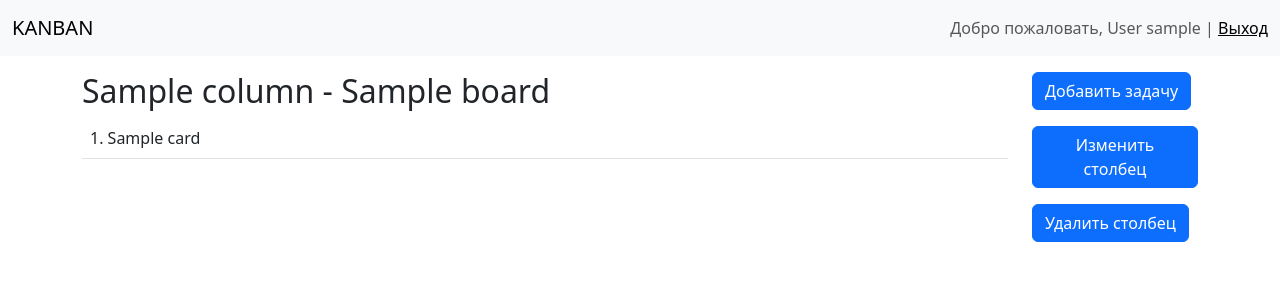
After one commit to miirld/kanban_desk, a Django app: page /board/1/column/1/ in a window 1280 px wide. The commit adds this page. Shown: the top 300 px of the page. Run offline with Django 3.2, Linux system fonts and the light colour scheme; a user stored in the database is signed in; tables that the repository leaves empty hold one stand-in row (values such as "Sample post").

Commit message:
Добавлены формы обновления и удаления досок, столбцов и задач

```diff
--- a/management_site/kanban/models.py
+++ b/management_site/kanban/models.py
@@ -2,6 +2,7 @@ from django.db import models
 
 from management_site import settings
 from django.urls import reverse
+from django.core.validators import MaxValueValidator, MinValueValidator
 
 
 class Board(models.Model):
@@ -35,7 +36,8 @@ class Column(models.Model):
     name = models.CharField(max_length=50, verbose_name='Наименование')
     board = models.ForeignKey(Board, on_delete=models.CASCADE, related_name='columns',
                               verbose_name='Доска')
-    position = models.PositiveIntegerField(default=0, verbose_name='Позиция')
+    position = models.PositiveIntegerField(verbose_name='Позиция',
+                                           validators=[MinValueValidator(1), MaxValueValidator(5)])
 
     class Meta:
         ordering = ["board", "position"]
@@ -44,12 +46,15 @@ class Column(models.Model):
         constraints = [
             models.UniqueConstraint(
                 fields=['board', 'position'],
-                name='unique position'
+                name='unique column position'
             )
         ]
 
+    def get_absolute_url(self):
+        return reverse('view-column', kwargs={'pk': self.pk})
+
     def __str__(self):
-        return f"{self.name}-{self.board}"
+        return f"{self.name} - {self.board}"
 
 
 class Card(models.Model):
@@ -60,7 +65,8 @@ class Card(models.Model):
                                verbose_name='Столбец')
     created_date = models.DateTimeField(auto_now_add=True, verbose_name='Дата создания')
     is_active = models.BooleanField(default=True, verbose_name='Активно?')
-    position = models.PositiveIntegerField(default=0, verbose_name='Позиция')
+    position = models.PositiveIntegerField(verbose_name='Позиция',
+                                           validators=[MinValueValidator(1), MaxValueValidator(9)])
 
     # due_date = models.DateTimeField(verbose_name='Актуально до')
 
@@ -77,7 +83,7 @@ class Card(models.Model):
         constraints = [
             models.UniqueConstraint(
                 fields=['column', 'position'],
-                name='unique position'
+                name='unique card position'
             )
         ]
 
--- a/management_site/kanban/templates/kanban/add_card.html
+++ b/management_site/kanban/templates/kanban/add_card.html
@@ -7,9 +7,9 @@
 {% endblock %}
 
 {% block content %}
-    {% if user in board.members.all %}
-        <h1>Создание задачи</h1>
-        <form action="{% url 'create-card' board.id %}" method="post">
+    {% if user in column.board.members.all %}
+        <h2>Создание задачи - {{ column }}</h2>
+        <form action="{% url 'create-card' pk=column.pk board_id=column.board.id %}" method="post">
             <div class="d-grid gap-2">
                 {% csrf_token %}
                 {{ form.as_p }}
--- a/management_site/kanban/templates/kanban/add_column.html
+++ b/management_site/kanban/templates/kanban/add_column.html
@@ -7,8 +7,8 @@
 {% endblock %}
 
 {% block content %}
-    {% if user in board.members.all %}
-        <h1>Создание столбца</h1>
+    {% if user.pk is board.owner.pk %}
+        <h2>Создание столбца - {{ board }}</h2>
         <form action="{% url 'create-column' board.id %}" method="post">
             <div class="d-grid gap-2">
                 {% csrf_token %}
--- /dev/null
+++ b/management_site/kanban/templates/kanban/column.html
@@ -0,0 +1,48 @@
+{% extends "base.html" %}
+
+{% block title %} {{ column.name }}::{{ block.super }} {% endblock %}
+
+{% block sidebar %}
+    <div class="mb-3">
+        <form action="{% url 'create-card' pk=column.pk board_id=column.board.id %}">
+            <button class="btn btn-primary">Добавить задачу</button>
+        </form>
+    </div>
+    {% if user.pk is column.board.owner.pk %}
+    <div class="mb-3">
+        <form action="{% url 'update-column' pk=column.pk board_id=column.board.id %}">
+            <button class="btn btn-primary">Изменить столбец</button>
+        </form>
+    </div>
+    <div class="mb-3">
+        <form action="{% url 'delete-column' pk=column.pk board_id=column.board.id %}">
+            <button class="btn btn-primary">Удалить столбец</button>
+        </form>
+    </div>
+    {% endif %}
+{% endblock %}
+
+{% block content %}
+    {% if user in column.board.members.all %}
+        <h2>{{ column }}</h2>
+        {% if column.cards.all %}
+            <table class="table table-hover">
+                <tbody>
+
+
+                {% for card in column.cards.all %}
+                    <tr onclick="window.location.href='{% url "view-card" pk=card.pk column_id=card.column.id board_id=card.column.board.id %}';return false">
+                        <td>
+                            {{ card.position }}. {{ card.name }}
+                        </td>
+                    </tr>
+                {% endfor %}
+                </tbody>
+            </table>
+        {% else %}
+            В этом столбце пока нет задач
+        {% endif %}
+    {% else %}
+        У вас нет доступа к этому столбцу
+    {% endif %}
+{% endblock %}
--- a/management_site/kanban/urls.py
+++ b/management_site/kanban/urls.py
@@ -10,8 +10,17 @@ urlpatterns = [
     path('logout/', user_logout, name='logout'),
     path('create_board/', CreateBoard.as_view(), name='create-board'),
     path('board/<int:board_id>/', ViewBoard.as_view(), name='view-board'),
-    path('card/<int:pk>/', ViewCard.as_view(), name='view-card'),
+    path('board/<int:board_id>/update_board', UpdateBoard.as_view(), name='update-board'),
+    path('board/<int:board_id>/delete_board', DeleteBoard.as_view(), name='delete-board'),
+    path('board/<int:board_id>/column/<int:column_id>/card/<int:pk>/', ViewCard.as_view(), name='view-card'),
+    path('board/<int:board_id>/column/<int:pk>/', ViewColumn.as_view(), name='view-column'),
+    path('board/<int:board_id>/column/<int:pk>/update_column', UpdateColumn.as_view(), name='update-column'),
+    path('board/<int:board_id>/column/<int:pk>/delete_column', DeleteColumn.as_view(), name='delete-column'),
     path('board/<int:board_id>/create_column', CreateColumn.as_view(), name='create-column'),
-    path('board/<int:board_id>/create_card', CreateCard.as_view(), name='create-card'),
+    path('board/<int:board_id>/column/<int:pk>/create_card', CreateCard.as_view(), name='create-card'),
+    path('board/<int:board_id>/column/<int:column_id>/card/<int:pk>/update_card', UpdateCard.as_view(),
+         name='update-card'),
+    path('board/<int:board_id>/column/<int:column_id>/card/<int:pk>/delete_card', DeleteCard.as_view(),
+         name='delete-card'),
 
 ]
--- a/management_site/kanban/views.py
+++ b/management_site/kanban/views.py
@@ -1,12 +1,12 @@
 from django.contrib.auth.mixins import LoginRequiredMixin
 from django.shortcuts import render
 from django.urls import reverse_lazy, reverse
-from django.views.generic import ListView, CreateView, DetailView
+from django.views.generic import ListView, CreateView, DetailView, UpdateView, DeleteView
 from .models import Board, Column, Card
 from django.contrib.auth import login, logout
 from django.shortcuts import get_object_or_404, redirect
 from django.contrib import messages
-from .forms import BoardForm, ColumnForm, CardForm
+from .forms import BoardForm, ColumnForm, CardForm, UpdateBoardForm, UpdateColumnForm, UpdateCardForm
 from django.http import HttpResponseRedirect
 
 
@@ -64,6 +64,12 @@ class ViewCard(LoginRequiredMixin, DetailView):
     template_name = 'kanban/card.html'
 
 
+class ViewColumn(LoginRequiredMixin, DetailView):
+    model = Column
+    context_object_name = 'column'
+    template_name = 'kanban/column.html'
+
+
 class CreateColumn(LoginRequiredMixin, CreateView):
     form_class = ColumnForm
     template_name = "kanban/add_column.html"
@@ -96,13 +102,100 @@ class CreateCard(LoginRequiredMixin, CreateView):
 
     def get_form_kwargs(self):
         kwargs = super(CreateCard, self).get_form_kwargs()
-        kwargs['board_id'] = self.kwargs["board_id"]
+        kwargs['column_pk'] = self.kwargs["pk"]
         return kwargs
 
     def get_context_data(self, **kwargs):
         ctx = super(CreateCard, self).get_context_data(**kwargs)
-        ctx['board'] = Board.objects.get(id=self.kwargs["board_id"])
+        ctx['column'] = Column.objects.get(pk=self.kwargs["pk"])
         return ctx
 
     def get_success_url(self):
         return reverse("view-board", kwargs={'board_id': self.kwargs['board_id']})
+
+    def form_valid(self, form):
+        instance = form.save(commit=False)
+        instance.column = Column.objects.get(pk=self.kwargs["pk"])
+        instance.save()
+        return super().form_valid(form)
+
+
+class UpdateBoard(LoginRequiredMixin, UpdateView):
+    model = Board
+    pk_url_kwarg = 'board_id'
+    form_class = UpdateBoardForm
+    template_name = "kanban/update_board.html"
+    context_object_name = 'board'
+    login_url = '/login/'
+
+    def form_valid(self, form):
+        instance = form.save(commit=False)
+        instance.save()
+        form.save_m2m()
+        res = super().form_valid(form)
+        instance.members.add(instance.owner)
+        return res
+
+    def get_success_url(self):
+        return reverse("view-board", kwargs={'board_id': self.kwargs['board_id']})
+
+
+class DeleteBoard(LoginRequiredMixin, DeleteView):
+    model = Board
+    context_object_name = 'board'
+    template_name = "kanban/delete_board.html"
+    success_url = reverse_lazy('home')
+    pk_url_kwarg = 'board_id'
+
+
+class UpdateColumn(LoginRequiredMixin, UpdateView):
+    model = Column
+    form_class = UpdateColumnForm
+    template_name = "kanban/update_column.html"
+    context_object_name = 'column'
+    login_url = '/login/'
+
+    def get_form_kwargs(self):
+        kwargs = super(UpdateColumn, self).get_form_kwargs()
+        kwargs['board_id'] = self.kwargs["board_id"]
+        kwargs['column_pk'] = self.kwargs['pk']
+        return kwargs
+
+    def get_success_url(self):
+        return reverse("view-board", kwargs={'board_id': self.kwargs['board_id']})
+
+
+class DeleteColumn(LoginRequiredMixin, DeleteView):
+    model = Column
+    context_object_name = 'column'
+    template_name = "kanban/delete_column.html"
+
+    def get_success_url(self):
+        return reverse("view-board", kwargs={'board_id': self.kwargs['board_id']})
+
+
+class UpdateCard(LoginRequiredMixin, UpdateView):
+    model = Card
+    form_class = UpdateCardForm
+    template_name = "kanban/update_card.html"
+    context_object_name = 'card'
+    login_url = '/login/'
+
+    def get_form_kwargs(self):
+        kwargs = super(UpdateCard, self).get_form_kwargs()
+        kwargs['board_id'] = self.kwargs["board_id"]
+        kwargs['column_id'] = self.kwargs["column_id"]
+        kwargs['card_pk'] = self.kwargs['pk']
+        return kwargs
+
+    def get_success_url(self):
+        return reverse("view-board", kwargs={'board_id': self.kwargs['board_id']})
+
+
+class DeleteCard(LoginRequiredMixin, DeleteView):
+    model = Card
+    context_object_name = 'card'
+    template_name = "kanban/delete_card.html"
+
+    def get_success_url(self):
+        return reverse("view-board", kwargs={'board_id': self.kwargs['board_id']})
```
Also changed, not shown: management_site/kanban/forms.py (+91 -9 lines), management_site/kanban/templates/kanban/board.html (+15 -5 lines), management_site/kanban/templates/kanban/card.html (+13 -2 lines), management_site/kanban/templates/kanban/delete_board.html (added, +21 -0 lines), management_site/kanban/templates/kanban/delete_card.html (added, +21 -0 lines), management_site/kanban/templates/kanban/delete_column.html (added, +21 -0 lines), management_site/kanban/templates/kanban/update_board.html (added, +23 -0 lines), management_site/kanban/templates/kanban/update_card.html (added, +23 -0 lines), management_site/kanban/templates/kanban/update_column.html (added, +23 -0 lines), management_site/kanban/migrations/0012_auto_20230719_2252.py (added).
